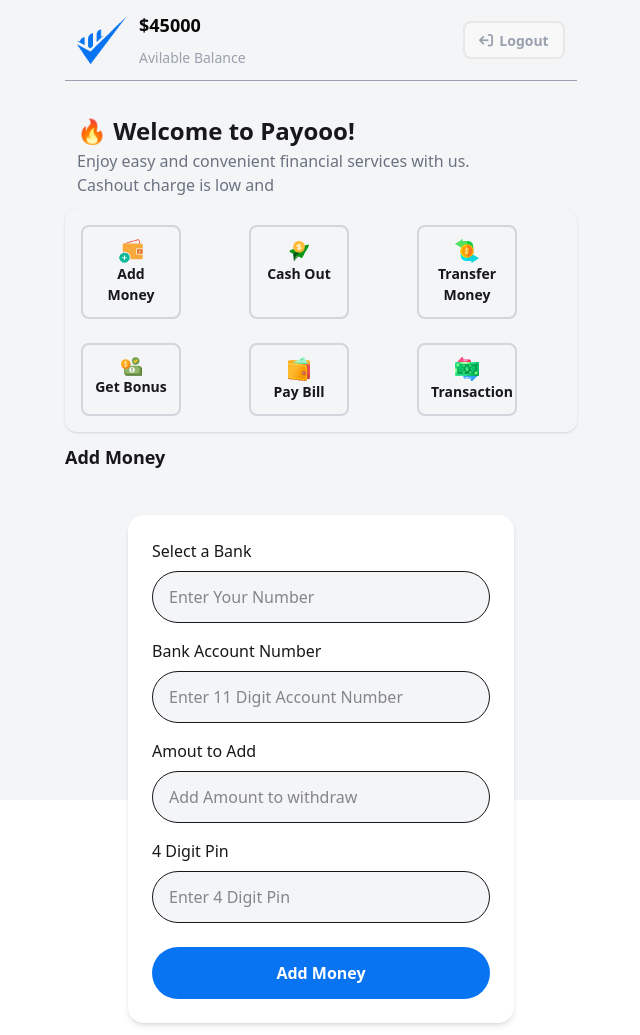
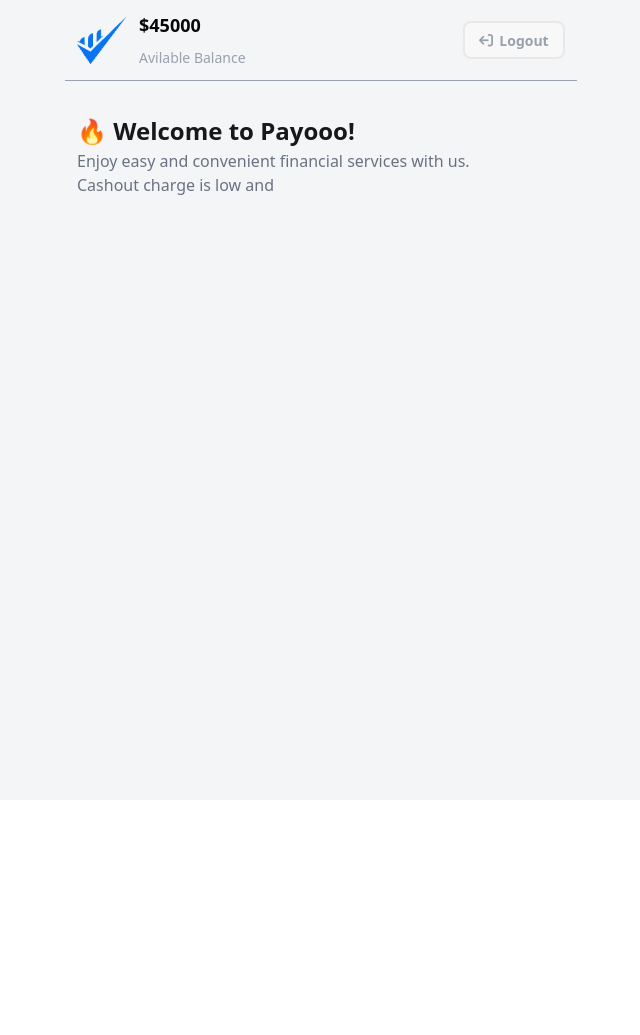
Before and after one commit to faiji31/Mobile_Bank, a plain HTML site: page home.html in a window 1280 px wide. Shown: the whole page, without its empty margins (319-959 px from the left). After the commit the page ends 800 px from the top, so only its background shows below. Drawn offline with nearby package versions, Linux system fonts and the light colour scheme.

Commit message:
git push

```diff
--- a/home.html
+++ b/home.html
@@ -29,98 +29,7 @@
     <p class="text-[16px] text-gray-500">Enjoy easy and convenient financial services with us. <br> Cashout charge is low and </p>
    </div>
 
-   <div class="min-h-auto text-center grid grid-cols-3 max-w-lg mx-auto  p-1 rounded-xl shadow-sm">
-    <div class="border-2 border-gray-300 w-[100px] p-3 rounded-lg m-3 ">
-        <img src="assets/wallet1.png" alt="" class="mx-auto">
-        <h1 class="font-semibold text-[14px] ">Add Money</h1>
 
-    </div>
-    <div class="border-2 border-gray-300 w-[100px] p-3 rounded-lg m-3 ">
-        <img src="assets/send1.png" alt="" class="mx-auto">
-        <h1 class="font-semibold text-[14px] ">Cash Out</h1>
-
-    </div>
-    <div class="border-2 border-gray-300 w-[100px] p-3 rounded-lg m-3">
-        <img src="assets/money1.png" alt="" class="mx-auto">
-        <h1 class="font-semibold text-[14px] ">Transfer Money</h1>
-
-    </div>
-    <div class="border-2 border-gray-300 w-[100px] p-3 rounded-lg m-3 ">
-        <img src="assets/bonus1.png" alt="" class="mx-auto">
-        <h1 class="font-semibold text-[14px]">Get Bonus</h1>
-
-    </div>
-    <div class="border-2 border-gray-300 w-[100px] p-3 rounded-lg m-3 ">
-        <img src="assets/purse1.png" alt="" class="mx-auto">
-        <h1 class="font-semibold text-[14px] ">Pay Bill</h1>
-
-    </div>
-    <div class="border-2 border-gray-300 w-[100px] p-3 rounded-lg m-3 ">
-        <img src="assets/transaction1.png" alt="" class="mx-auto">
-        <h1 class="font-semibold text-[14px] ">Transaction</h1>
-
-    </div>
-
-   </div>
-   <h1 class="max-w-lg mx-auto text-[18px] font-semibold mt-3">Add Money</h1>
-   <div class="flex justify-center max-w-lg mx-auto mt-5 p-3 ">
-    <form class="  bg-white rounded-2xl p-6 shadow-md mt-3">
-
-    <!-- Mobile Number -->
-    <div class="mb-4">
-      <label for="mobile" class="block font-medium mb-2">Select a Bank</label>
-      <input
-        id="mobile-number"
-        name="mobile"
-        type="text"
-        placeholder="Enter Your Number"
-        class="w-[338px] h-[52px] rounded-full bg-[#F4F5F7] px-4 outline-none"
-      />
-    </div>
-    <div class="mb-4">
-      <label for="mobile" class="block font-medium mb-2">Bank Account Number</label>
-      <input
-        id="mobile-number"
-        name="mobile"
-        type="text"
-        placeholder="Enter 11 Digit Account Number"
-        class="w-[338px] h-[52px] rounded-full bg-[#F4F5F7] px-4 outline-none"
-      />
-    </div>
-    <div class="mb-4">
-      <label for="mobile" class="block font-medium mb-2">Amout to Add</label>
-      <input
-        id="mobile-number"
-        name="mobile"
-        type="text"
-        placeholder="Add Amount to withdraw"
-        class="w-[338px] h-[52px] rounded-full bg-[#F4F5F7] px-4 outline-none"
-      />
-    </div>
-
-    <!-- Pin -->
-    <div class="mb-6">
-      <label for="pin" class="block font-medium mb-2">4 Digit Pin</label>
-      <input
-        id="pin-number"
-        name="pin"
-        type="password"
-        maxlength="4"
-        placeholder="Enter 4 Digit Pin"
-        class="w-[338px] h-[52px] rounded-full bg-[#F4F5F7] px-4 outline-none"
-      />
-    </div>
-
-    <!-- Button -->
-    <button id="loginbtn"
-
-      class="w-[338px] h-[52px] bg-[#0874F2] rounded-full font-bold text-white hover:bg-[#0564d1] transition cursor-pointer"
-    >
-      Add Money
-    </button>
-
-  </form>
-   </div>
 
 </body>
 </html>
```
